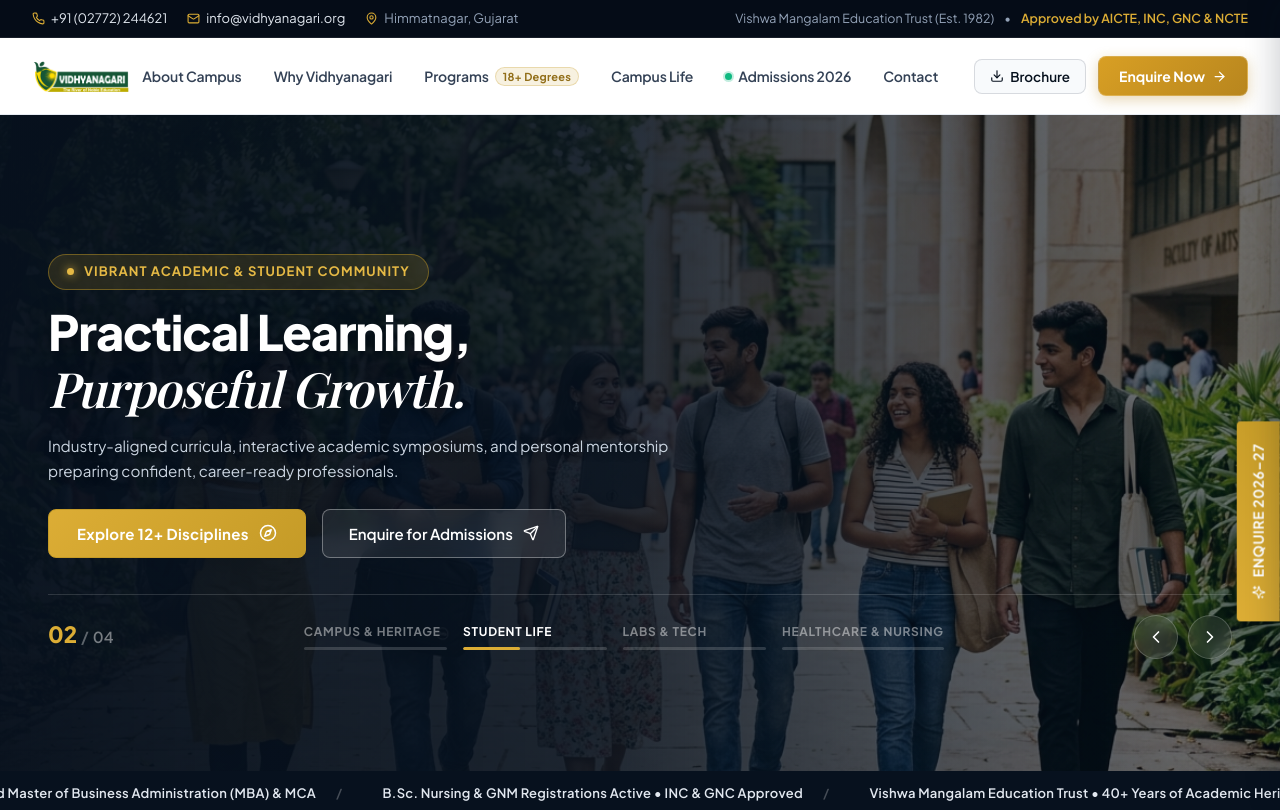
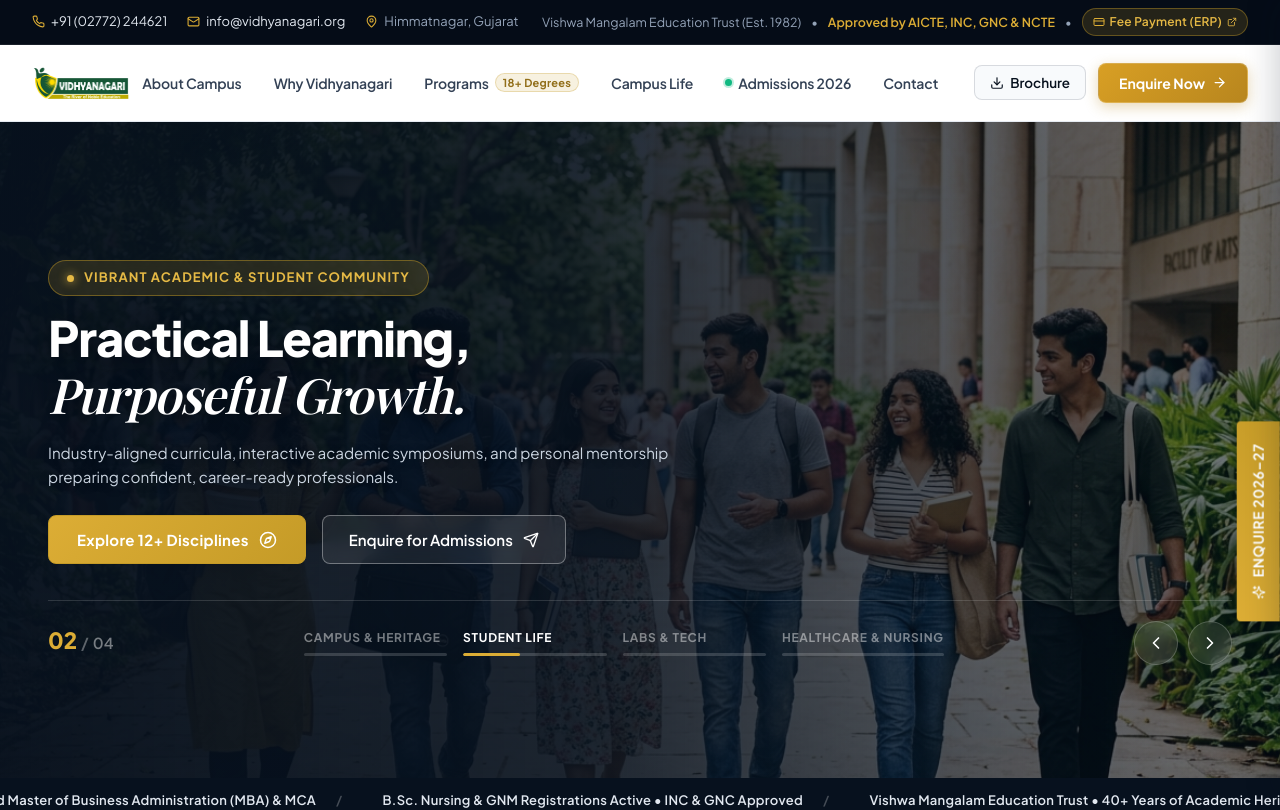
Before and after one commit to chavdaparesh953/vidhyanagari, a Next.js app: page / in a window 1280 px wide. Shown: the top 810 px of the page. Built offline with nearby package versions, Linux system fonts and the light colour scheme; a web font is replaced by a local one.

Commit message:
feat: integrate Vidyalaya ERP student fee payment link in topbar, mobile drawer and footer

```diff
--- a/src/app/globals.css
+++ b/src/app/globals.css
@@ -390,6 +390,32 @@ input, select, textarea {
   font-weight: 600;
 }
 
+.vn-topbar-payment-pill {
+  display: inline-flex;
+  align-items: center;
+  gap: 5px;
+  background: rgba(197, 155, 39, 0.16);
+  border: 1px solid rgba(197, 155, 39, 0.4);
+  color: #e5b945;
+  padding: 3px 10px;
+  border-radius: 9999px;
+  font-size: 0.75rem;
+  font-weight: 600;
+  letter-spacing: 0.02em;
+  text-decoration: none;
+  transition: all var(--trans-fast);
+}
+
+.vn-topbar-payment-pill:hover {
+  background: var(--gold-500);
+  border-color: var(--gold-500);
+  color: #ffffff;
+}
+
+.vn-topbar-payment-pill:hover .text-gold {
+  color: #ffffff !important;
+}
+
 @media (max-width: 580px) {
   .vn-topbar-email {
     display: none !important;
@@ -761,6 +787,27 @@ input, select, textarea {
   font-size: 0.8rem;
   color: var(--slate-600);
   margin-top: 4px;
+}
+
+.vn-mobile-drawer-payment-link {
+  display: flex;
+  align-items: center;
+  justify-content: center;
+  gap: 8px;
+  background: rgba(197, 155, 39, 0.1);
+  border: 1px solid rgba(197, 155, 39, 0.35);
+  color: var(--navy-900);
+  font-size: 0.85rem;
+  font-weight: 600;
+  padding: 10px 14px;
+  border-radius: var(--radius-sm);
+  text-decoration: none;
+  transition: all var(--trans-fast);
+}
+
+.vn-mobile-drawer-payment-link:hover {
+  background: rgba(197, 155, 39, 0.2);
+  border-color: var(--gold-500);
 }
 
 /* ==========================================================================
@@ -2758,6 +2805,28 @@ input, select, textarea {
 .vn-back-to-top-btn:hover {
   color: #ffffff;
   background-color: rgba(255, 255, 255, 0.12);
+}
+
+.vn-footer-payment-btn {
+  display: inline-flex;
+  align-items: center;
+  justify-content: center;
+  gap: 7px;
+  background: rgba(255, 255, 255, 0.06);
+  border: 1px solid rgba(255, 255, 255, 0.15);
+  color: #cbd5e1;
+  font-size: 0.78rem;
+  font-weight: 600;
+  padding: 8px 14px;
+  border-radius: var(--radius-sm);
+  text-decoration: none;
+  transition: all var(--trans-fast);
+}
+
+.vn-footer-payment-btn:hover {
+  background: rgba(197, 155, 39, 0.18);
+  border-color: rgba(197, 155, 39, 0.45);
+  color: #ffffff;
 }
 
 /* ==========================================================================
--- a/src/components/Footer.tsx
+++ b/src/components/Footer.tsx
@@ -1,7 +1,7 @@
 'use client';
 
 import React from 'react';
-import { Phone, Mail, MapPin, ShieldCheck, GraduationCap } from 'lucide-react';
+import { Phone, Mail, MapPin, ShieldCheck, GraduationCap, CreditCard, ExternalLink } from 'lucide-react';
 
 interface FooterProps {
   onSelectCategory?: (categoryId: string) => void;
@@ -158,9 +158,20 @@ export default function Footer({ onSelectCategory }: FooterProps) {
               </li>
             </ul>
 
-            <div style={{ marginTop: '18px' }}>
-              <a href="#admissions" className="btn-gold" style={{ padding: '8px 16px', fontSize: '0.8rem', display: 'inline-flex' }}>
+            <div style={{ marginTop: '16px', display: 'flex', flexDirection: 'column', gap: '8px' }}>
+              <a href="#admissions" className="btn-gold" style={{ padding: '8px 16px', fontSize: '0.8rem', display: 'inline-flex', justifyContent: 'center' }}>
                 <span>Apply for 2026–27</span>
+              </a>
+              <a
+                href="https://www.vidyalayaschoolsoftware.com/erp-login?OrgGroupId=vw4fQpnuC2jIWXAJzmfmsA=="
+                target="_blank"
+                rel="noopener noreferrer"
+                className="vn-footer-payment-btn"
+                title="Pay Student Fees Online via Vidyalaya ERP"
+              >
+                <CreditCard size={14} className="text-gold" />
+                <span>Online Fee Payment (ERP)</span>
+                <ExternalLink size={12} />
               </a>
             </div>
           </div>
--- a/src/components/Header.tsx
+++ b/src/components/Header.tsx
@@ -1,7 +1,7 @@
 'use client';
 
 import React, { useState, useEffect } from 'react';
-import { Menu, X, ArrowRight, Phone, Mail, Download, MapPin } from 'lucide-react';
+import { Menu, X, ArrowRight, Phone, Mail, Download, MapPin, CreditCard, ExternalLink } from 'lucide-react';
 
 interface HeaderProps {
   onOpenEnquiry: (program?: string) => void;
@@ -77,6 +77,18 @@ export default function Header({ onOpenEnquiry, onOpenBrochure }: HeaderProps) {
             <span className="vn-topbar-approvals">
               Approved by AICTE, INC, GNC & NCTE
             </span>
+            <span className="vn-topbar-sep">•</span>
+            <a
+              href="https://www.vidyalayaschoolsoftware.com/erp-login?OrgGroupId=vw4fQpnuC2jIWXAJzmfmsA=="
+              target="_blank"
+              rel="noopener noreferrer"
+              className="vn-topbar-payment-pill"
+              title="Pay Student Fees Online via Vidyalaya ERP Portal"
+            >
+              <CreditCard size={12} className="text-gold" />
+              <span>Fee Payment (ERP)</span>
+              <ExternalLink size={10} />
+            </a>
           </div>
         </div>
       </div>
@@ -217,6 +229,17 @@ export default function Header({ onOpenEnquiry, onOpenBrochure }: HeaderProps) {
             <span>Download Prospectus</span>
           </button>
 
+          <a
+            href="https://www.vidyalayaschoolsoftware.com/erp-login?OrgGroupId=vw4fQpnuC2jIWXAJzmfmsA=="
+            target="_blank"
+            rel="noopener noreferrer"
+            className="vn-mobile-drawer-payment-link"
+          >
+            <CreditCard size={15} className="text-gold" />
+            <span>Online Fee Payment (ERP)</span>
+            <ExternalLink size={13} />
+          </a>
+
           <div className="vn-mobile-drawer-phone">
             <Phone size={13} className="text-gold" />
             <a href="tel:+9102772244621">Admissions Helpline: +91 (02772) 244621</a>
```
